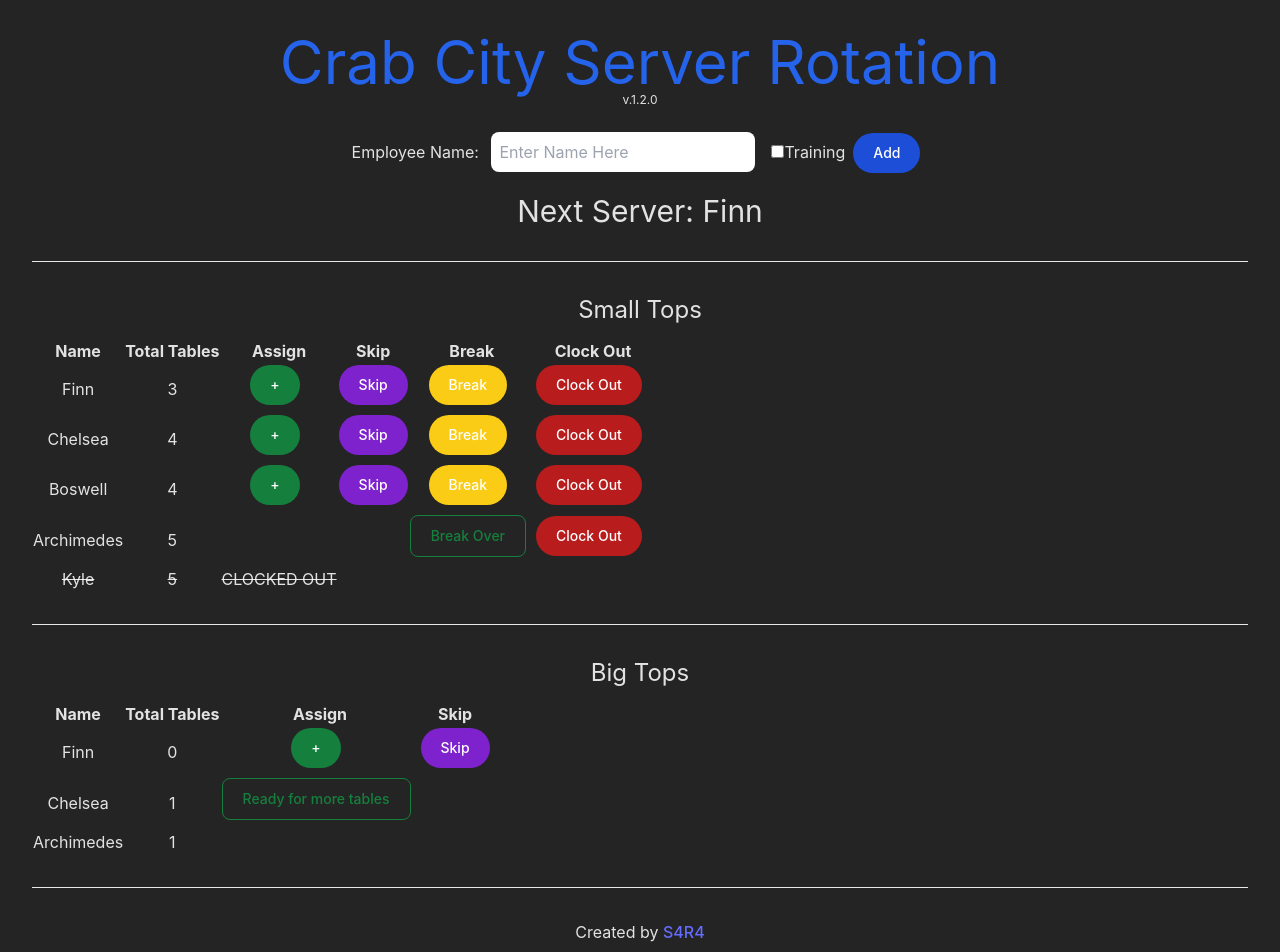
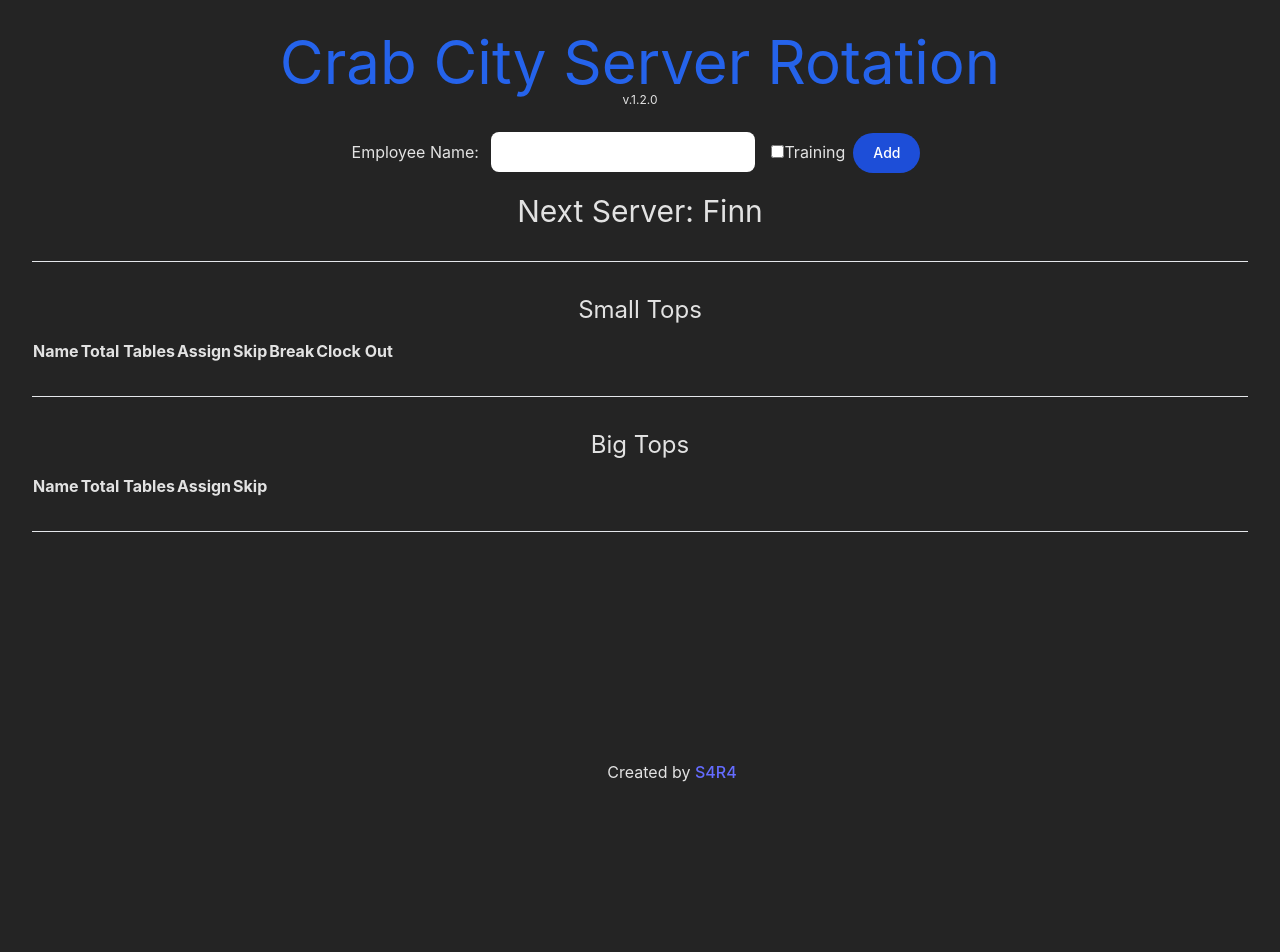
Before and after one commit to missatrox44/server-rotation-crab-city, a React (Vite) app: page / in a window 1280 px wide. Shown: the top 952 px of the page. After the commit the page ends 800 px from the top, so only its background shows below. Built offline with nearby package versions, Linux system fonts and the light colour scheme.

Commit message:
added logic to addEmploye to tables

```diff
--- a/src/App.jsx
+++ b/src/App.jsx
@@ -4,46 +4,73 @@ import "./App.css";
 import AssignBtn from "./components/Btns/AssignBtn";
 import SkipBtn from "./components/Btns/SkipBtn";
 import BreakBtn from "./components/Btns/BreakBtn";
-import ReadyBtn from "./components/Btns/ReadyBtn";
-import BreakOverBtn from "./components/Btns/BreakOverBtn";
+// import ReadyBtn from "./components/Btns/ReadyBtn";
+// import BreakOverBtn from "./components/Btns/BreakOverBtn";
 import ClockOutBtn from "./components/Btns/ClockOutBtn";
+import Footer from "./components/Footer";
+// import Header from "./components/Header";
 
 function App() {
+  const [employeeName, setEmployeeName] = useState("");
   const [isTrainee, setIsTrainee] = useState(false);
+  const [employees, setEmployees] = useState([]);
 
-  const handleStatusChange = () => {
-    setIsTrainee((prevState) => !prevState);
+  const handleNameChange = (event) => {
+    setEmployeeName(event.target.value);
   };
 
+  const handleTraineeChange = (event) => {
+    setIsTrainee(event.target.checked);
+  };
+
+  const handleAddEmployee = () => {
+    const newEmployee = {
+      id: employees.length + 1,
+      employeeName: employeeName,
+      smallTopTotal: 0,
+      bigTopTotal: 0,
+      break: false,
+      clockOut: false,
+      trainee: isTrainee,
+    };
+
+    const newEmployees = [...employees, newEmployee];
+    console.log("employees 1: ", employees);
+
+    setEmployees(newEmployees);
+    setEmployeeName("");
+    setIsTrainee(false);
+    console.log("employees: ", employees);
+  };
   return (
     <div className="App">
       <header>
         <h1 className="text-blue-600 text-6xl">Crab City Server Rotation</h1>
         <p className="text-xs mb-6">v.1.2.0</p>
+
         <label for="name">Employee Name: </label>
         <input
           type="text"
           name="name"
-          placeholder="Enter Name Here"
           required
-          // value={employeeName}
-          // onChange={handleChange}
+          value={employeeName}
+          onChange={handleNameChange}
           className="p-2 mx-2 rounded-lg"
         />
 
         <label className="mx-2">
           <input
-            className=" "
             type="checkbox"
-            name="status"
-            value="trainee"
             checked={isTrainee}
-            onChange={handleStatusChange}
+            onChange={handleTraineeChange}
           />
           Training
         </label>
 
-        <button className="text-white bg-blue-700 hover:bg-blue-800 focus:outline-none focus:ring-4 focus:ring-blue-300 font-medium rounded-full text-sm px-5 py-2.5 text-center mr-2 mb-2 dark:bg-blue-600 dark:hover:bg-blue-700 dark:focus:ring-blue-800">
+        <button
+          className="text-white bg-blue-700 hover:bg-blue-800 focus:outline-none focus:ring-4 focus:ring-blue-300 font-medium rounded-full text-sm px-5 py-2.5 text-center mr-2 mb-2 dark:bg-blue-600 dark:hover:bg-blue-700 dark:focus:ring-blue-800"
+          onClick={handleAddEmployee}
+        >
           Add
         </button>
       </header>
@@ -69,9 +96,12 @@ function App() {
             </tr>
           </thead>
           <tbody>
-            <tr>
-              <td>Finn</td>
-              <td>3</td>
+            {employees
+              .filter((employee) => employee.trainee || !employee.trainee)
+              .map((employee) => (
+                <tr key={employee.id}>
+                  <td>{employee.employeeName}</td>
+                  <td>{employee.smallTopTotal}</td>
                   <td>
                     <AssignBtn />
                   </td>
@@ -85,55 +115,7 @@ function App() {
                     <ClockOutBtn />
                   </td>
                 </tr>
-            <tr>
-              <td>Chelsea</td>
-              <td>4</td>
-              <td>
-                <AssignBtn />
-              </td>
-              <td>
-                <SkipBtn />
-              </td>
-              <td>
-                <BreakBtn />
-              </td>
-              <td>
-                <ClockOutBtn />
-              </td>
-            </tr>
-            <tr>
-              <td>Boswell</td>
-              <td>4</td>
-              <td>
-                <AssignBtn />
-              </td>
-              <td>
-                <SkipBtn />
-              </td>
-              <td>
-                <BreakBtn />
-              </td>
-              <td>
-                <ClockOutBtn />
-              </td>
-            </tr>
-            <tr>
-              <td>Archimedes</td>
-              <td>5</td>
-              <td></td>
-              <td></td>
-              <td>
-                <BreakOverBtn />
-              </td>
-              <td>
-                <ClockOutBtn />
-              </td>
-            </tr>
-            <tr className="clocked-out">
-              <td>Kyle</td>
-              <td>5</td>
-              <td>CLOCKED OUT</td>
-            </tr>
+              ))}
           </tbody>
         </table>
       </div>
@@ -151,9 +133,12 @@ function App() {
             </tr>
           </thead>
           <tbody>
-            <tr>
-              <td>Finn</td>
-              <td>0</td>
+            {employees
+              .filter((employee) => !employee.trainee)
+              .map((employee) => (
+                <tr key={employee.id}>
+                  <td>{employee.employeeName}</td>
+                  <td>{employee.bigTopTotal}</td>
                   <td>
                     <AssignBtn />
                   </td>
@@ -161,30 +146,12 @@ function App() {
                     <SkipBtn />
                   </td>
                 </tr>
-            <tr>
-              <td>Chelsea</td>
-              <td>1</td>
-              <td>
-                <ReadyBtn />
-              </td>
-              <td>{/* <button>Skip</button> */}</td>
-            </tr>
-            <tr>
-              <td>Archimedes</td>
-              <td>1</td>
-              <td>{/* <button>Break Over</button> */}</td>
-              <td>{/* <button>Skip</button> */}</td>
-            </tr>
+              ))}
           </tbody>
         </table>
       </div>
       <hr className="my-8" />
-      <footer>
-        Created by{" "}
-        <a target="_blank" href="https://github.com/missatrox44">
-          S4R4
-        </a>
-      </footer>
+      <Footer />
     </div>
   );
 }
--- /dev/null
+++ b/src/components/Footer.jsx
@@ -0,0 +1,14 @@
+import React from "react";
+
+function Footer() {
+  return (
+    <footer className="fixed bottom-0 w-full my-4">
+      Created by{" "}
+      <a target="_blank" href="https://github.com/missatrox44">
+        S4R4
+      </a>
+    </footer>
+  );
+}
+
+export default Footer;
--- /dev/null
+++ b/src/components/Header.jsx
@@ -0,0 +1,70 @@
+// import React, {useState} from "react";
+
+
+// function Header() {
+//   const [employeeName, setEmployeeName] = useState("");
+//   const [isTrainee, setIsTrainee] = useState(false);
+//   const [employees, setEmployees] = useState([]);
+
+//   const handleNameChange = (event) => {
+//     setEmployeeName(event.target.value);
+//   };
+
+//   const handleTraineeChange = (event) => {
+//     setIsTrainee(event.target.checked);
+//   };
+
+//   const handleAddEmployee = () => {
+//     const newEmployee = {
+//       id: employees.length + 1,
+//       employeeName: employeeName,
+//       smallTopTotal: 0,
+//       bigTopTotal: 0,
+//       break: false,
+//       clockOut: false,
+//       trainee: isTrainee,
+//     };
+
+//     const newEmployees = [...employees, newEmployee];
+//     console.log("employees 1: ", employees);
+
+//     setEmployees(newEmployees);
+//     setEmployeeName("");
+//     setIsTrainee(false);
+//     console.log("employees: ", employees);
+//   };
+
+
+//   return (
+//     <header>
+//       <h1 className="text-blue-600 text-6xl">Crab City Server Rotation</h1>
+//       <p className="text-xs mb-6">v.1.2.0</p>
+
+
+//       <label for="name">Employee Name: </label>
+//       <input
+//         type="text"
+//         name="name"
+//         required
+//         value={employeeName}
+//         onChange={handleNameChange}
+//         className="p-2 mx-2 rounded-lg"
+//       />
+
+//       <label className="mx-2">
+//         <input
+//           type="checkbox"
+//           checked={isTrainee}
+//           onChange={handleTraineeChange}
+//         />
+//         Training
+//       </label>
+
+//       <button className="text-white bg-blue-700 hover:bg-blue-800 focus:outline-none focus:ring-4 focus:ring-blue-300 font-medium rounded-full text-sm px-5 py-2.5 text-center mr-2 mb-2 dark:bg-blue-600 dark:hover:bg-blue-700 dark:focus:ring-blue-800" onClick={handleAddEmployee}>
+//         Add
+//       </button>
+//     </header>
+//   );
+// }
+
+// export default Header;
--- a/src/components/Sample.jsx
+++ /dev/null
@@ -1,44 +0,0 @@
-import React, { useState, useEffect } from "react";
-
-const servers = ["Server 1", "Server 2", "Server 3"];
-const tables = ["Table 1", "Table 2", "Table 3"];
-
-const TableRotation = () => {
-  const [assignments, setAssignments] = useState([]);
-
-  useEffect(() => {
-    const storedAssignments = JSON.parse(localStorage.getItem("assignments"));
-    if (storedAssignments) {
-      setAssignments(storedAssignments);
-    } else {
-      setAssignments(servers.map((server) => ({ serverName: server, currentTable: "" })));
-    }
-  }, []);
-
-  const rotateTables = () => {
-    const nextServerIndex = assignments.findIndex((assignment) => !assignment.currentTable);
-    const nextTableIndex = assignments.filter((assignment) => assignment.currentTable).length;
-    const nextServer = servers[nextServerIndex];
-    const nextTable = tables[nextTableIndex];
-    const updatedAssignments = [...assignments];
-    updatedAssignments[nextServerIndex].currentTable = nextTable;
-    setAssignments(updatedAssignments);
-    localStorage.setItem("assignments", JSON.stringify(updatedAssignments));
-  };
-
-  return (
-    <div>
-      <h1>Table Rotation</h1>
-      <ul>
-        {assignments.map((assignment) => (
-          <li key={assignment.serverName}>
-            {assignment.serverName}: {assignment.currentTable}
-          </li>
-        ))}
-      </ul>
-      <button onClick={rotateTables}>Rotate Tables</button>
-    </div>
-  );
-};
-
-export default TableRotation;
```
Lines whose indentation alone changed are shown as unchanged.
